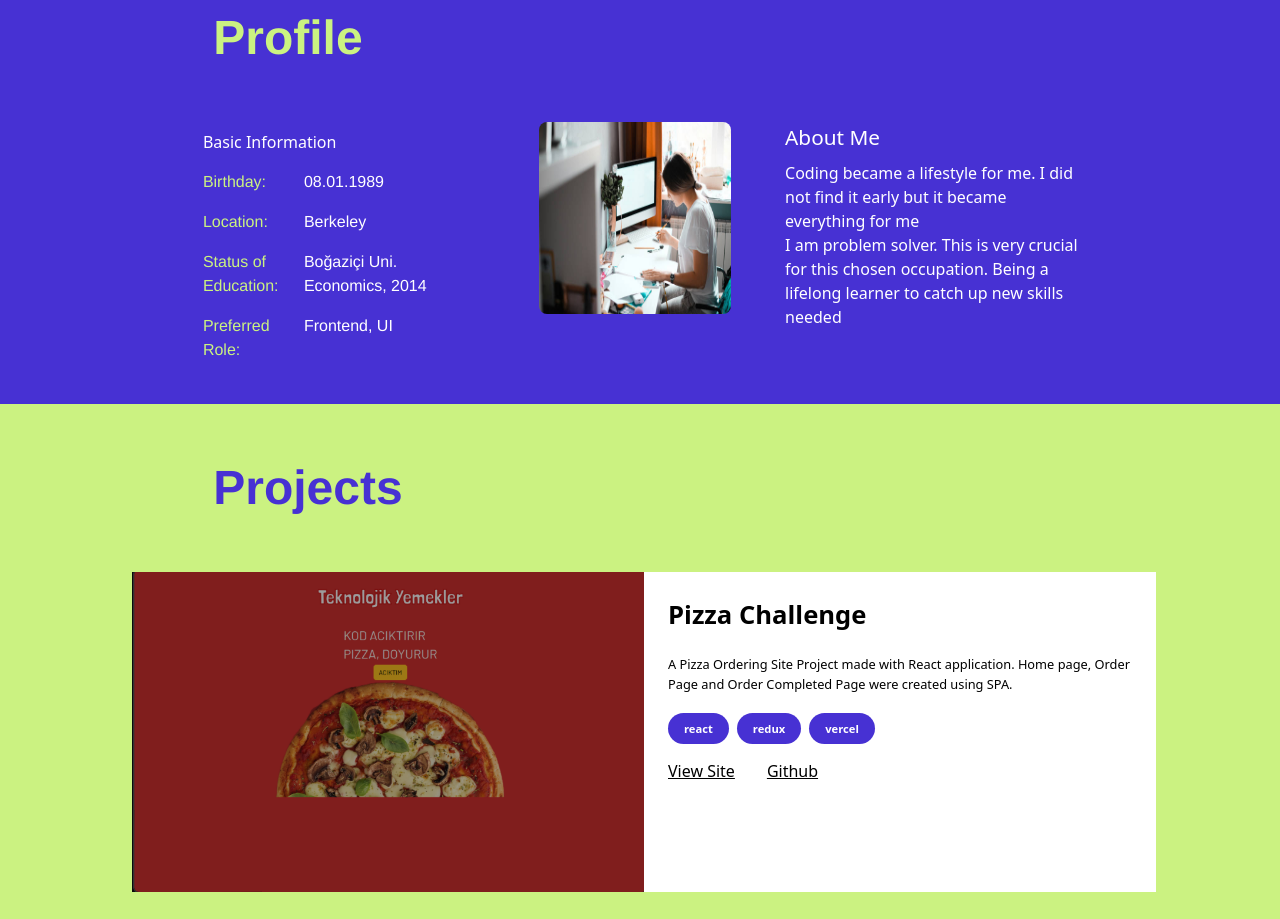
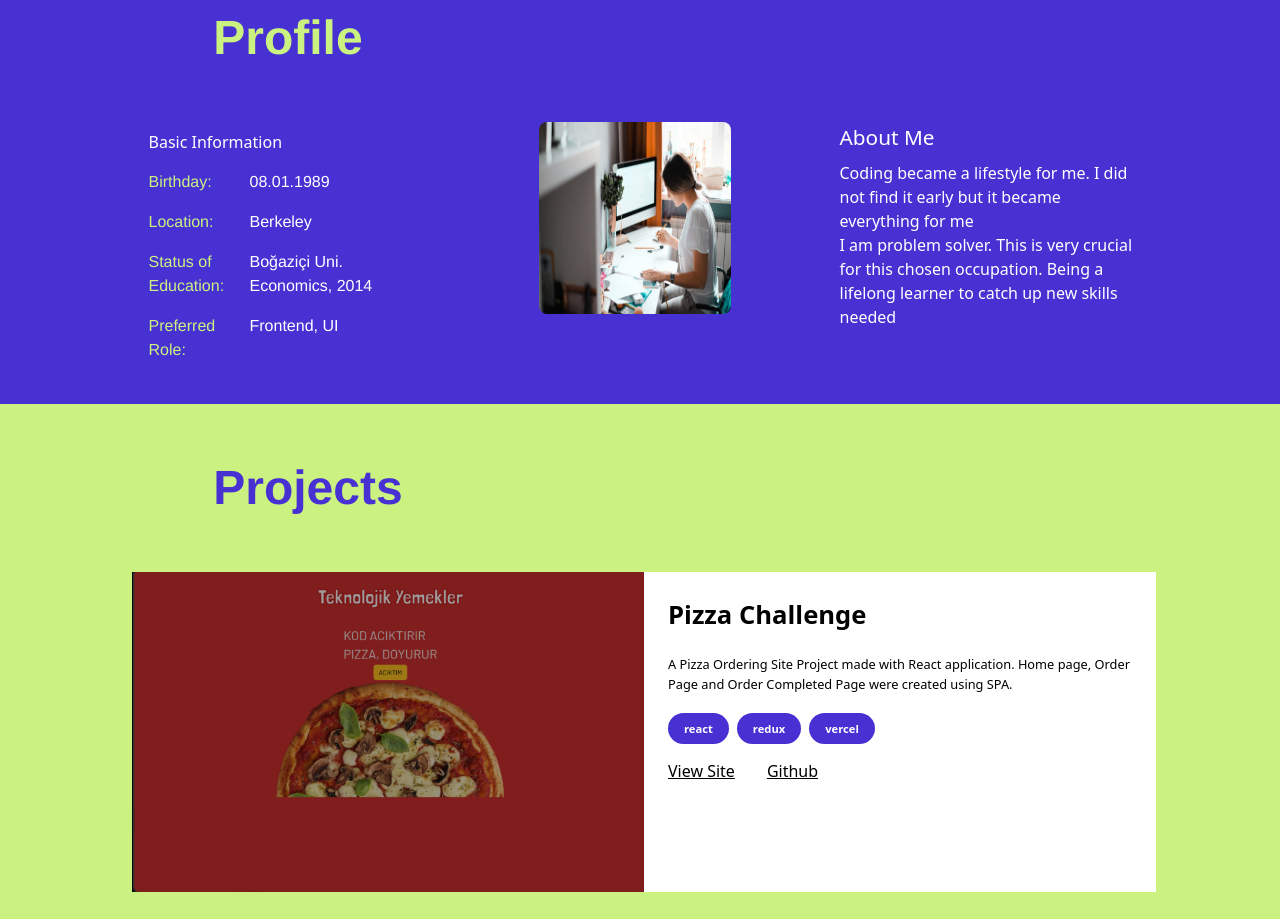
Before and after one commit to burgokmen/FSWeb-Frontend-Challenge, a React (Vite) app in the folder Gokmen-Resume/: page / in a window 1280 px wide. Shown: the part 980-1899 px from the top of the page. Built offline with nearby package versions, Linux system fonts and the light colour scheme.

Commit message:
Update Profile component styling

```diff
--- a/Gokmen-Resume/src/components/Profile.jsx
+++ b/Gokmen-Resume/src/components/Profile.jsx
@@ -15,7 +15,7 @@ export default function Profile() {
       <h2 className="px-[16.66%] py-[3rem] text-mygreen-1 text-[3rem] font-interbold font-bold">
         {data[language].profile.profile}
       </h2>
-      <div className="flex flex-col flex-wrap sm:flex-row justify-evenly px-[11%]">
+      <div className="flex flex-col flex-wrap sm:flex-row sm:justify-evenly px-32 gap-24 ">
         <div>
           <h3 className="font-medium  text-[#FFF] px-2 py-2">
             {data[language].profile.title}
```
Also changed, not shown: 1 other file (tests, documents, lock files or other folders).
